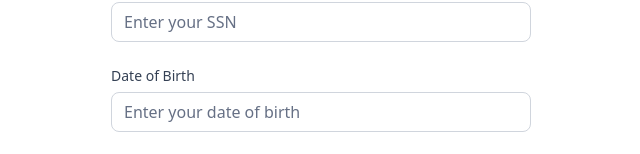
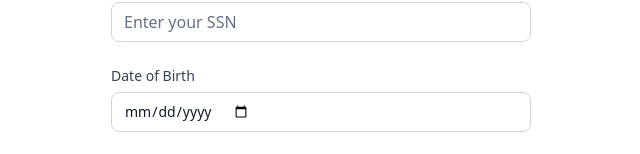
Before and after one commit to Terrachad/Aurum, a Next.js app: page /sign-up in a window 1280 px wide. Shown: the part 759-913 px from the top of the page, without its empty margins (319-959 px from the left). Built offline with nearby package versions, Linux system fonts and the light colour scheme.

Commit message:
fix: name type from dob to dateOfBirth to align with db

```diff
--- a/components/CustomInput.tsx
+++ b/components/CustomInput.tsx
@@ -33,7 +33,7 @@ function CustomInput<T extends FieldValues>({
                                 type={
                                     name === 'password'
                                         ? 'password'
-                                        : name === 'dob'
+                                        : name === 'dateOfBirth'
                                         ? 'date'
                                         : 'text'
                                 }
```
